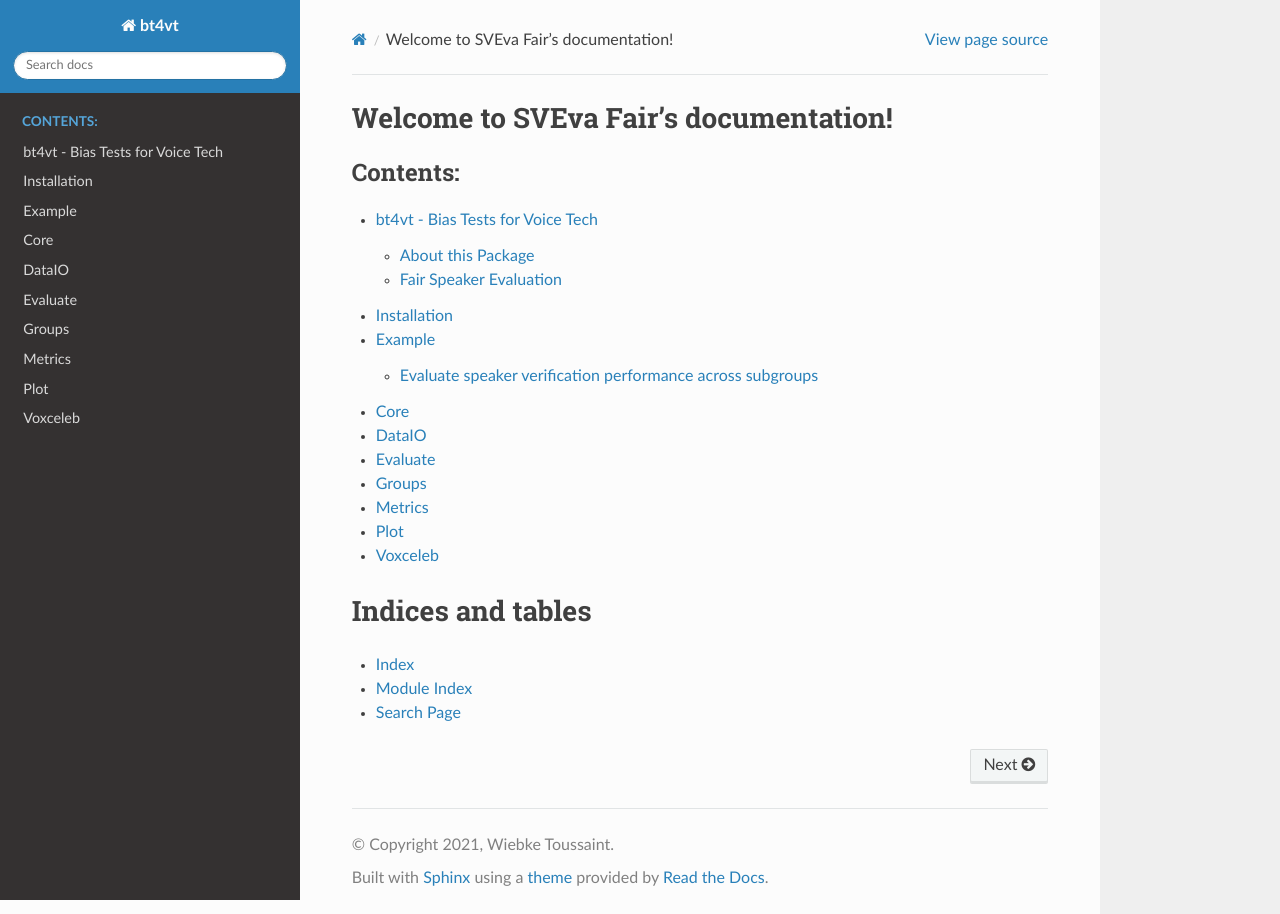
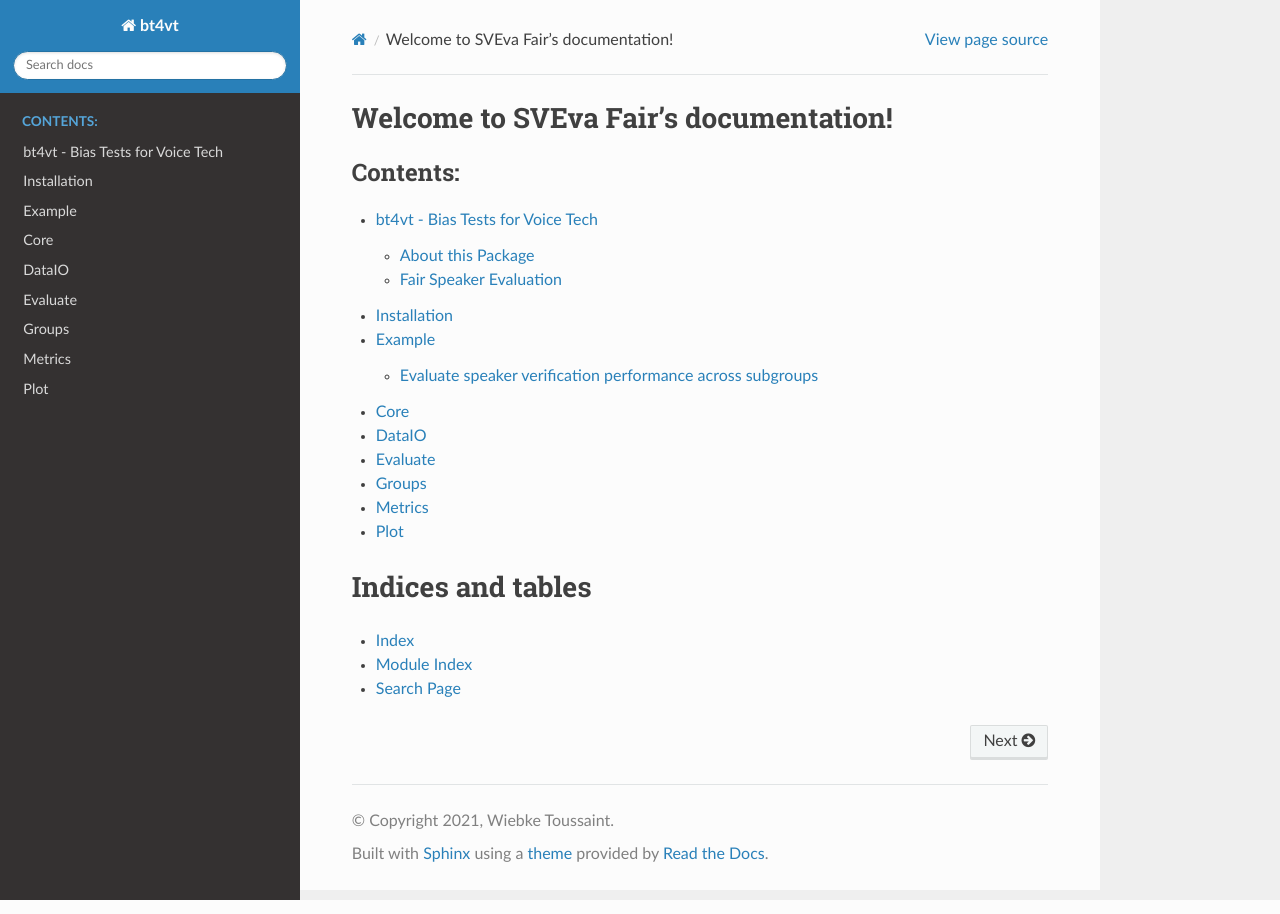
Before and after one commit to wiebket/bt4vt, a Sphinx documentation site: the page built from docs/source/index.rst, in a window 1280 px wide. Built offline with Sphinx 7.4.7 and the Read the Docs theme 2.0.0, drawn with Linux system fonts in a browser that asks for light colours.

Commit message:
Delete voxceleb from documentation

```diff
--- a/docs/source/index.rst
+++ b/docs/source/index.rst
@@ -19,7 +19,6 @@ Welcome to SVEva Fair's documentation!
    groups
    metrics
    plot
-   voxceleb
 
 
 
--- a/docs/source/voxceleb.rst
+++ /dev/null
@@ -1,5 +0,0 @@
-Voxceleb
-========
-
-.. automodule:: sveva_fair.voxceleb
-   :members:
```
